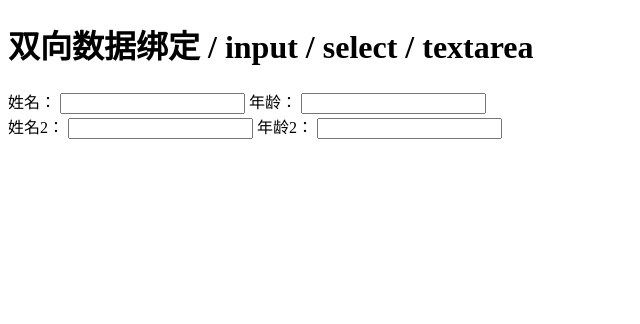
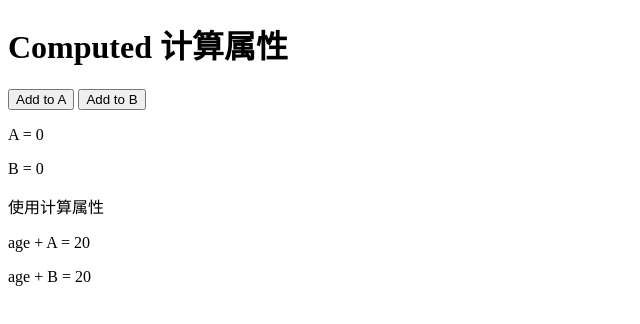
Before and after one commit to MomaYang/vue2.0, a plain HTML site: page index.html in a window 1280 px wide. Shown: the whole page, without its empty margins (0-640 px from the left). Drawn offline with nearby package versions, Linux system fonts and the light colour scheme.

Commit message:
computed 计算属性

```diff
--- a/app.js
+++ b/app.js
@@ -3,19 +3,28 @@
 new Vue({
 	el: "#vue-app",
 	data: {
-		name: "",
-		age: '',
-		name2: "",
-		age2: ''
+		a: 0,
+		b: 0,
+		age: 20
 	},
 	methods: {
-		logName: function(){
-			// console.log(this.$refs.name.value)
-			this.name = this.$refs.name.value;
-		},
-		logAge: function(){
-			// console.log("你正在输入年龄")
-			this.age = this.$refs.age.value;
-		}
+		// addToA: function(){
+		// 	console.log("add to a");
+		// 	return this.a + this.age;
+		// },
+		// addToB: function(){
+		// 	console.log("add to b");
+		// 	return this.b + this.age;
+		// }
+	},
+	computed: {
+		addToA: function(){
+            console.log('addToA');
+            return this.a + this.age;
+        },
+        addToB: function(){
+            console.log('addToB');
+            return this.b + this.age;
+        }
 	}
 })
--- a/index.html
+++ b/index.html
@@ -7,31 +7,21 @@
     <script src="https://unpkg.com/vue"></script>
 </head>
 <body>
-	<!-- 键盘事件及键值修饰符 -->
+
 	<div id="vue-app">
-		<h1>双向数据绑定 / input / select / textarea </h1>
-		<label>姓名：</label>
-		<!--
+		<h1>Computed 计算属性</h1>
 
-			ref 在vue2.0里可以经input做标记的，
-			$refs  可以获取ref标记的值
-
-		 -->
-		<input ref="name" type="text" v-on:keyup="logName">
-		<span>{{name}}</span>
-		<label>年龄：</label>
-		<input ref="age" type="text" v-on:keyup="logAge">
-		<span>{{age}}</span>
-		<br>
-		<label>姓名2：</label>
-		<input type="text" v-model="name2">
-		<span>{{name2}}</span>
-		<label>年龄2：</label>
-		<input type="text" v-model="age2">
-		<span>{{age2}}</span>
+		<button v-on:click="a++">Add to A</button>
+		<button v-on:click="b++">Add to B</button>
+		<p>A = {{a}}</p>
+		<p>B = {{b}}</p>
+		<!-- <p>使用方法时会重复执行，消耗性能</p>
+		<p>age + A = {{addToA()}}</p>
+		<p>age + B = {{addToB()}}</p> -->
+		<p>使用计算属性</p>
+		<p>age + A = {{addToA}}</p>
+		<p>age + B = {{addToB}}</p>
 	</div>
-
-
 
 
 	<script src="app.js"></script>
```
